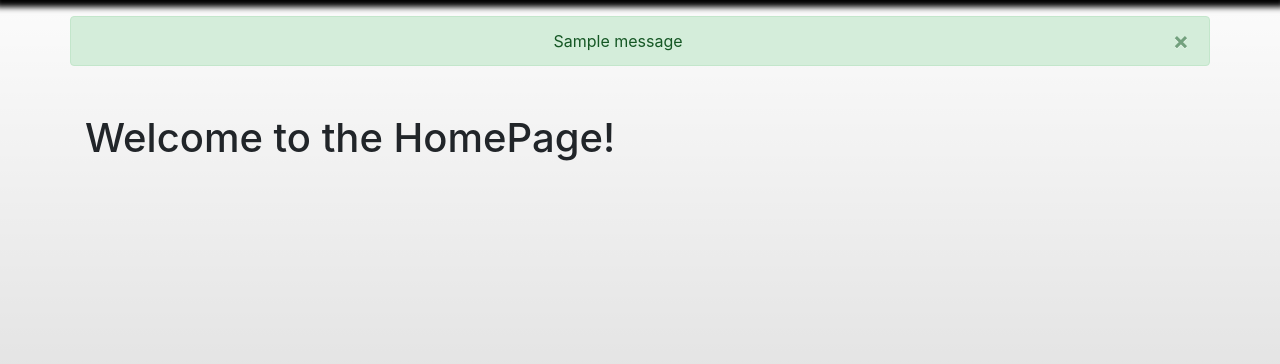
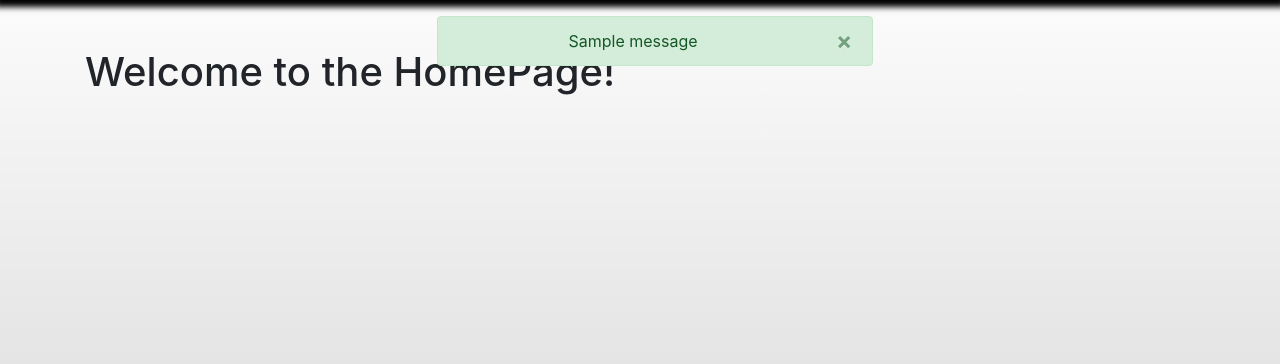
Before and after one commit to JoshHill9/ad-assignment, a Flask app: page / in a window 1280 px wide. Shown: the part 56-420 px from the top of the page. Run offline with Flask 2, Linux system fonts and the light colour scheme; one stand-in notice (Sample message) is shown; some libraries are stand-ins or nearby versions.

Commit message:
Bootstrap Alerts Fixed
Alerts aligned to centre of page with higher z-index.

Position fixed to absolute so that content displays above main page content.

```diff
--- a/static/bootstrap.custom.css
+++ b/static/bootstrap.custom.css
@@ -11,3 +11,8 @@ body {
 html, body {
   height: 100%;
 }
+
+.alert {
+    position: absolute;
+    z-index: 10;
+}
--- a/templates/layout.html
+++ b/templates/layout.html
@@ -82,10 +82,18 @@
         {% with messages = get_flashed_messages(with_categories=true) %}
           {% if messages %}
             {% for category, message in messages %}
-              <div class="alert alert-{{ category }} alert-dismissible fade show container text-center mt-3" role="alert">
-                {{ message }}
-                <button type="button" class="close" data-dismiss="alert" aria-label="Close"><span aria-hidden="true">&times;</span></button>
+            <div class="row">
+              <div class="col">
               </div>
+              <div class="col">
+                <div class="alert alert-{{ category }} alert-dismissible fade show container text-center mt-3" role="alert">
+                  {{ message }}
+                  <button type="button" class="close" data-dismiss="alert" aria-label="Close"><span aria-hidden="true">&times;</span></button>
+                </div>
+              </div>
+              <div class="col">
+              </div>
+            </div>
             {% endfor %}
           {% endif %}
         {% endwith %}
```
Also changed, not shown: 4 other files.
